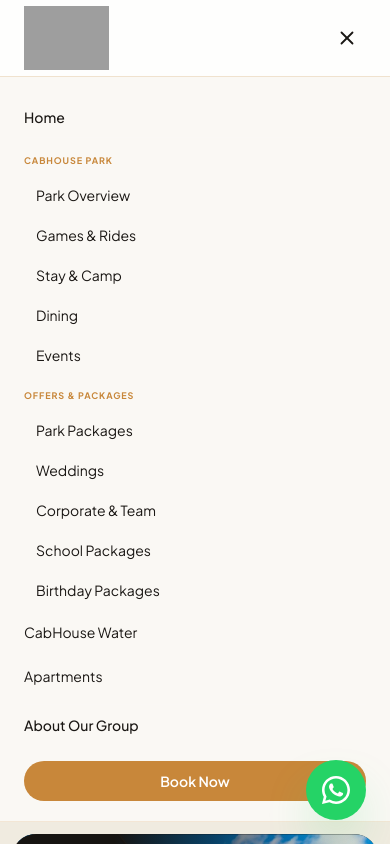
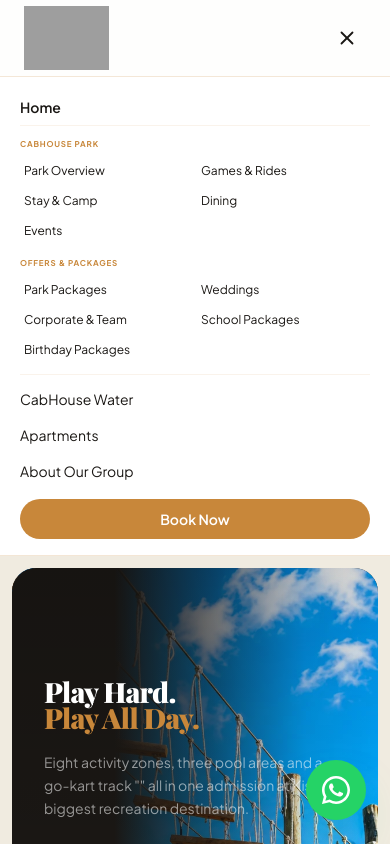
Before and after one commit to MdauCodes/cabhouse-frontend, a React (Vite) app: page /park in a window 390 px wide. Both pictures are taken after a click on the button "Toggle menu". Shown: the top 844 px of the page. Built offline with nearby package versions, Linux system fonts and the light colour scheme; grey boxes are pictures that could not be loaded; a web font is replaced by a local one.

Commit message:
feat(park): add dining section with #dining anchor; compact mobile nav to 2-col grid

```diff
--- a/src/components/Navbar.tsx
+++ b/src/components/Navbar.tsx
@@ -7,7 +7,7 @@
   { label: 'Park Overview',   href: '/park' },
   { label: 'Games & Rides',   href: '/park#games' },
   { label: 'Stay & Camp',     href: '/relax' },
-  { label: 'Dining',          href: '/park#games' },
+  { label: 'Dining',          href: '/park#dining' },
   { label: 'Events',          href: '/events' },
 ]
 
@@ -189,45 +189,58 @@
       {open && (
         <div
           className="lg:hidden border-t"
-          style={{ backgroundColor: 'rgba(250, 248, 244, 0.96)', backdropFilter: 'blur(18px)', WebkitBackdropFilter: 'blur(18px)', borderColor: NAV_BORDER }}
+          style={{ backgroundColor: 'rgba(255,255,255,0.97)', backdropFilter: 'blur(18px)', WebkitBackdropFilter: 'blur(18px)', borderColor: NAV_BORDER }}
         >
-          <nav className="flex flex-col px-6 py-5 gap-1">
+          <nav className="flex flex-col px-5 py-3 gap-0.5">
+            {/* Top-level links */}
             <a href="/" onClick={() => setOpen(false)}
-              className="text-brand-dark/80 font-body font-medium py-2.5 text-sm border-b"
-              style={{ borderColor: 'rgba(255,255,255,0.07)' }}>
+              className="text-brand-dark/70 font-body font-semibold py-2 text-sm border-b"
+              style={{ borderColor: 'rgba(200,135,58,0.10)' }}>
               Home
             </a>
-            <p className="text-[9px] uppercase tracking-widest font-bold pt-3 pb-1" style={{ color: 'var(--color-gold)' }}>CabHouse Park</p>
+
+            {/* Park sub-group */}
+            <p className="text-[8px] uppercase tracking-widest font-bold pt-2.5 pb-1" style={{ color: 'var(--color-gold)' }}>CabHouse Park</p>
+            <div className="grid grid-cols-2 gap-x-2 gap-y-0.5 pl-1">
               {PARK_LINKS.map(l => (
                 <a key={l.href} href={l.href} onClick={() => setOpen(false)}
-                className="text-brand-dark/55 font-body text-sm py-2 pl-3 hover:text-brand-dark transition-colors">
+                  className="text-brand-dark/55 font-body text-xs py-1.5 hover:text-brand-dark transition-colors">
                   {l.label}
                 </a>
               ))}
-            <p className="text-[9px] uppercase tracking-widest font-bold pt-3 pb-1" style={{ color: 'var(--color-gold)' }}>Offers & Packages</p>
+            </div>
+
+            {/* Packages sub-group */}
+            <p className="text-[8px] uppercase tracking-widest font-bold pt-2.5 pb-1" style={{ color: 'var(--color-gold)' }}>Offers &amp; Packages</p>
+            <div className="grid grid-cols-2 gap-x-2 gap-y-0.5 pl-1">
               {PACKAGES_LINKS.map(l => (
                 <a key={l.href} href={l.href} onClick={() => setOpen(false)}
-                className="text-brand-dark/55 font-body text-sm py-2 pl-3 hover:text-brand-dark transition-colors">
+                  className="text-brand-dark/55 font-body text-xs py-1.5 hover:text-brand-dark transition-colors">
                   {l.label}
                 </a>
               ))}
+            </div>
+
+            {/* Remaining top-level */}
+            <div className="border-t mt-2 pt-1.5" style={{ borderColor: 'rgba(200,135,58,0.10)' }}>
               <a href="/water" onClick={() => setOpen(false)}
-              className="text-brand-dark/55 font-body text-sm py-2.5 hover:text-brand-dark transition-colors">
+                className="block text-brand-dark/65 font-body text-sm py-2 hover:text-brand-dark transition-colors">
                 CabHouse Water
               </a>
               <a href="/apartments" onClick={() => setOpen(false)}
-              className="text-brand-dark/55 font-body text-sm py-2.5 hover:text-brand-dark transition-colors">
+                className="block text-brand-dark/65 font-body text-sm py-2 hover:text-brand-dark transition-colors">
                 Apartments
               </a>
               <a href="/about" onClick={() => setOpen(false)}
-              className="text-brand-dark/80 font-body font-medium py-2.5 text-sm border-t mt-1"
-              style={{ borderColor: 'rgba(255,255,255,0.07)' }}>
+                className="block text-brand-dark/65 font-body text-sm py-2 hover:text-brand-dark transition-colors">
                 About Our Group
               </a>
+            </div>
+
             <a
               href={`https://wa.me/${SITE.contact.whatsapp.replace('+', '')}`}
               target="_blank" rel="noopener noreferrer"
-              className="mt-3 text-white text-center font-semibold px-5 py-2.5 rounded-full text-sm"
+              className="mt-2 mb-1 text-white text-center font-semibold px-5 py-2.5 rounded-full text-sm"
               style={{ backgroundColor: 'var(--color-gold)' }}
             >
               Book Now
--- a/src/pages/ParkPage.tsx
+++ b/src/pages/ParkPage.tsx
@@ -7,7 +7,7 @@
 const ACTIVITIES = [
   { title: 'Zip Line',          desc: 'Soar across a 100m+ aerial line with a panoramic view of Kisii.', price: 'KES 500', icon: 'â†—' },
   { title: 'Sky Bike',          desc: 'Pedal through the air for an exhilarating cardio workout with panoramic views.', price: 'KES 500', icon: 'âŸ³' },
-  { title: 'Rainbow Slide',     desc: 'Kenya\'s most colourful mega-slide "” unlimited rides all day.', price: 'KES 500', icon: 'â†“' },
+  { title: 'Rainbow Slide',     desc: 'Kenya\'s most colourful mega-slide "" unlimited rides all day.', price: 'KES 500', icon: 'â†"' },
   { title: 'Mountain & Bridge', desc: 'Build strength and confidence on rugged, professionally guided outdoor courses.', price: 'KES 500', icon: 'â–²' },
   { title: 'Swimming Pool',     desc: 'Multiple pools with giant inflatables. Perfect for families and groups.', price: 'KES 500', icon: '~' },
   { title: 'Go-Karts',         desc: 'Race the dedicated kart track. 15-minute or 30-minute sessions.', price: 'From KES 500', icon: 'â–¶' },
@@ -72,14 +72,14 @@
         </h1>
 
         <p className="text-white/55 font-body text-sm leading-relaxed mb-8 max-w-[28rem]">
-          Eight activity zones, three pool areas and a go-kart track "” all in one admission at Kisii's biggest recreation destination.
+          Eight activity zones, three pool areas and a go-kart track "" all in one admission at Kisii's biggest recreation destination.
         </p>
 
         <div className="flex items-center gap-5 mb-10">
           {[
             { v: '8', l: 'Activity Zones' },
             { v: 'KES 1K', l: 'Entry from' },
-            { v: 'Daily', l: '8 AM "“ 8 PM' },
+            { v: 'Daily', l: '8 AM "" 8 PM' },
           ].map((s, i) => (
             <div key={i} className="flex items-center gap-5">
               <div>
@@ -132,7 +132,7 @@
           <p className="text-brand-dark/45 font-body text-xs mt-1.5">All prices per person · some activities also included in packages</p>
         </div>
 
-        {/* Activity list "” elegant rows instead of cards */}
+        {/* Activity list "" elegant rows instead of cards */}
         <div className="divide-y divide-brand-dark/[0.06]">
           {ACTIVITIES.map((a, i) => (
             <ActivityRow key={i} a={a} idx={i} />
@@ -282,7 +282,7 @@
 
 const CAMPING_PHOTOS = [
   { src: '/assets/wooden-tent-31.jpeg', label: 'Wooden Cabin' },
-  { src: '/assets/inside-tent-29.jpeg', label: 'Inside "” Tent with Bed' },
+  { src: '/assets/inside-tent-29.jpeg', label: 'Inside "" Tent with Bed' },
   { src: '/assets/camping-outside-1.jpeg', label: 'Campsite' },
   { src: '/assets/outside-tent-28.jpeg', label: 'Tent Exterior' },
   { src: '/assets/camping-outside-2.jpeg', label: 'Outdoor Camp' },
@@ -293,6 +293,113 @@
   { src: '/assets/camping-4.jpeg', label: 'Camping Experience' },
   { src: '/assets/camping-5.jpeg', label: 'Camp Life' },
 ]
+
+const DINING_FEATURES = [
+  { label: 'Full-Service Restaurant', desc: 'Wholesome, locally sourced meals served all day.' },
+  { label: 'Bar & Craft Cocktails',   desc: 'Lively bar with craft cocktails, juices and local favourites.' },
+  { label: 'Landscaped Gardens',      desc: 'Outdoor seating in beautifully kept green spaces.' },
+  { label: 'Group & Event Catering',  desc: 'We cater for birthday parties, corporate lunches and large groups.' },
+]
+
+function DiningSection() {
+  const { ref, inView } = useInView(0.08)
+
+  return (
+    <section id="dining" style={{ background: 'var(--canvas)' }} className="px-3 md:px-5 pt-3">
+      <div className="max-w-7xl mx-auto bg-white rounded-3xl overflow-hidden px-6 lg:px-10 py-14 lg:py-16">
+        <div className="flex flex-col lg:flex-row gap-10 lg:gap-16 lg:items-start">
+
+          <div
+            ref={ref as React.RefObject<HTMLDivElement>}
+            className="lg:w-1/2"
+            style={{ opacity: inView ? 1 : 0, transform: inView ? 'none' : 'translateY(14px)', transition: 'all 0.5s ease' }}
+          >
+            <p className="text-brand-dark/35 font-body text-[10px] uppercase tracking-[0.25em] font-semibold mb-2">Dine &amp; Drink</p>
+            <h2
+              className="font-display font-black text-brand-dark leading-[0.93] mb-4"
+              style={{ fontSize: 'var(--type-h3)', letterSpacing: '-0.02em' }}
+            >
+              Restaurant<br /><em className="not-italic" style={{ color: 'var(--color-gold)' }}>&amp; Bar</em>
+            </h2>
+            <p className="text-brand-dark/50 font-body text-sm leading-relaxed mb-8 max-w-sm">
+              Full-service restaurant and lively bar serving craft cocktails and local flavours "" all set within CabHouse Park&apos;s serene gardens.
+            </p>
+
+            <div className="divide-y divide-brand-dark/[0.06]">
+              {DINING_FEATURES.map((f, i) => (
+                <div
+                  key={i}
+                  className="flex items-start gap-4 py-4"
+                  style={{
+                    opacity: inView ? 1 : 0,
+                    transform: inView ? 'none' : 'translateX(-8px)',
+                    transition: `opacity 0.45s ease ${0.1 + i * 0.06}s, transform 0.45s ease ${0.1 + i * 0.06}s`,
+                  }}
+                >
+                  <span className="w-7 h-7 rounded-full bg-brand-gold/10 flex items-center justify-center flex-shrink-0 mt-0.5">
+                    <span className="w-1.5 h-1.5 rounded-full bg-brand-gold" />
+                  </span>
+                  <div>
+                    <p className="font-display font-bold text-brand-dark text-sm leading-tight">{f.label}</p>
+                    <p className="text-brand-dark/45 font-body text-xs mt-0.5 leading-relaxed">{f.desc}</p>
+                  </div>
+                </div>
+              ))}
+            </div>
+          </div>
+
+          <div
+            className="lg:w-1/2 flex flex-col gap-5"
+            style={{ opacity: inView ? 1 : 0, transition: 'opacity 0.6s ease 0.15s' }}
+          >
+            <div className="rounded-2xl bg-brand-dark px-6 py-8 flex flex-col gap-5">
+              <p className="text-brand-gold font-body text-[10px] uppercase tracking-[0.3em] font-semibold">Open to All Guests</p>
+              <p className="text-white font-display font-black leading-tight" style={{ fontSize: 'clamp(1.4rem, 3vw, 2rem)', letterSpacing: '-0.02em' }}>
+                Recharge with food<br />
+                <em className="not-italic" style={{ color: 'var(--color-gold)' }}>that hits the spot.</em>
+              </p>
+              <p className="text-white/55 font-body text-xs leading-relaxed max-w-xs">
+                Whether you are finishing a day of activities or planning a standalone lunch "" our kitchen is open. Groups of 10+ should call ahead.
+              </p>
+              <div className="h-px bg-white/8" />
+              <div className="flex flex-col sm:flex-row gap-3">
+                <a
+                  href={`https://wa.me/${SITE.contact.whatsapp.replace('+', '')}?text=${encodeURIComponent("Hi, I'd like to make a dining reservation or enquire about group catering at CabHouse Park")}`}
+                  target="_blank" rel="noopener noreferrer"
+                  className="inline-flex items-center justify-center gap-2 text-white font-body font-bold text-xs px-5 py-3 rounded-full uppercase tracking-wide"
+                  style={{ backgroundColor: 'var(--color-gold)' }}
+                >
+                  Reserve a Table
+                </a>
+                <a
+                  href={`tel:${SITE.contact.phone}`}
+                  className="inline-flex items-center justify-center border border-white/15 text-white/70 hover:text-white font-body text-xs px-5 py-3 rounded-full transition-colors duration-200"
+                >
+                  {SITE.contact.phone}
+                </a>
+              </div>
+            </div>
+
+            <div className="grid grid-cols-2 gap-3">
+              {[
+                { v: '8 AM',  l: 'Kitchen opens' },
+                { v: '10 PM', l: 'Bar closes' },
+                { v: '200+',  l: 'Seating capacity' },
+                { v: 'Daily', l: 'Open all week' },
+              ].map((s, i) => (
+                <div key={i} className="rounded-xl border border-brand-dark/[0.07] px-4 py-4">
+                  <p className="font-display font-black text-brand-dark text-xl leading-none" style={{ letterSpacing: '-0.02em' }}>{s.v}</p>
+                  <p className="text-brand-dark/40 font-body text-[10px] mt-1 uppercase tracking-wide">{s.l}</p>
+                </div>
+              ))}
+            </div>
+          </div>
+
+        </div>
+      </div>
+    </section>
+  )
+}
 
 function StaySection() {
   const { ref, inView } = useInView(0.08)
@@ -364,6 +471,7 @@
         gap={8}
       />
       <PackagesSection />
+      <DiningSection />
       <StaySection />
     </Layout>
   )
```
Lines whose indentation alone changed are shown as unchanged.
